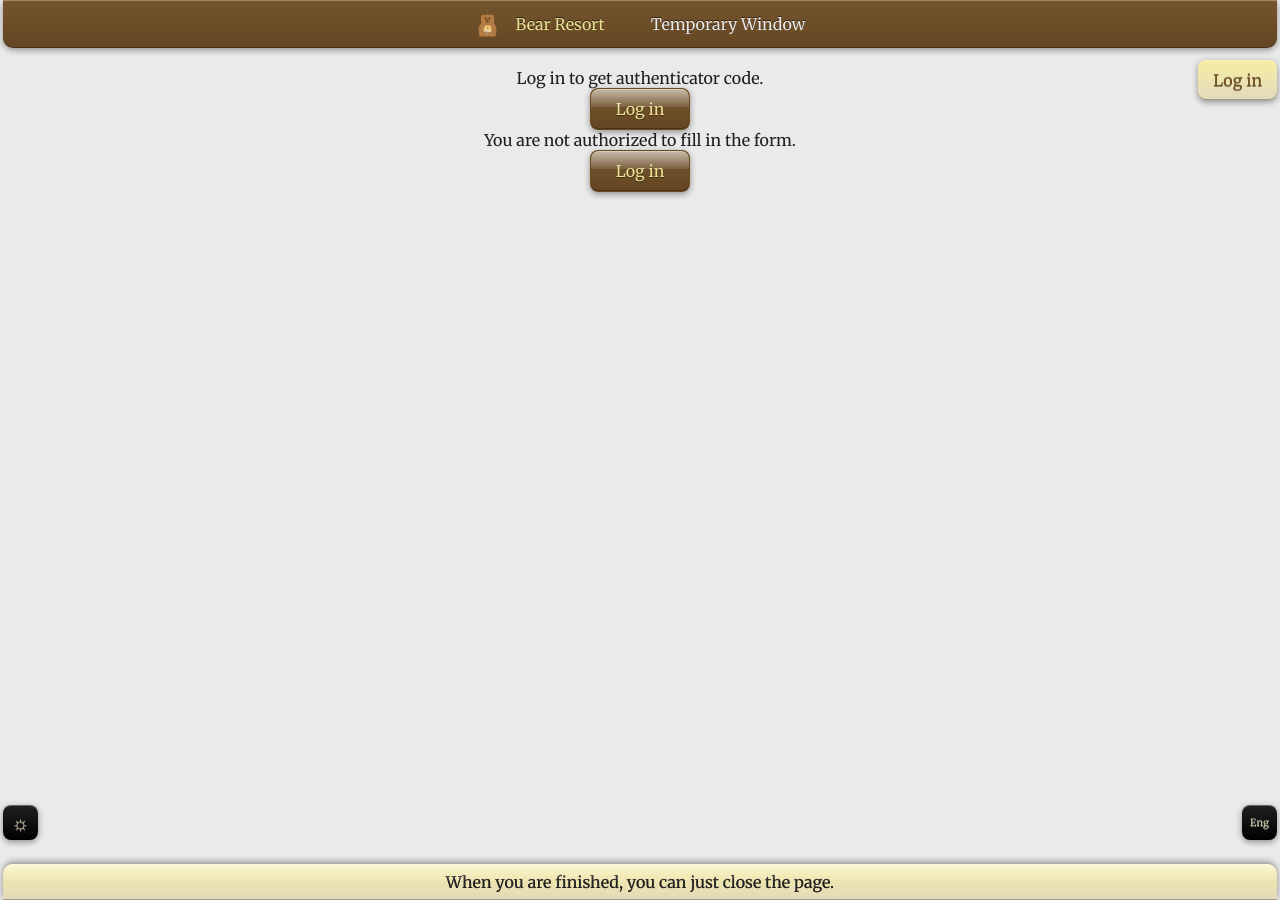
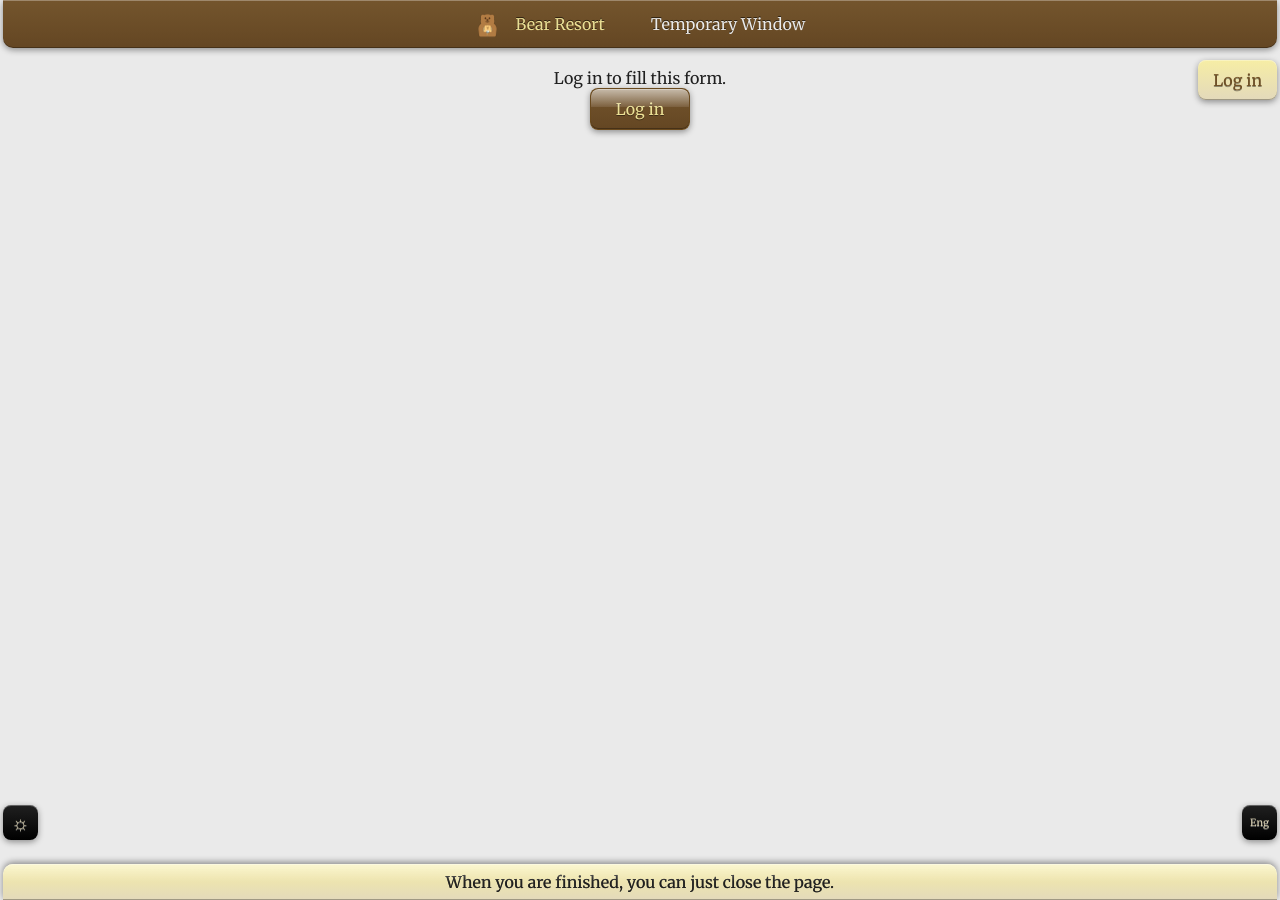
Before and after one commit to Bear-Resort/bear-resort.github.io, a Jekyll site: the page built from authenticator/form.md, in a window 1280 px wide. Built offline with Jekyll 4.4.1, drawn with Linux system fonts in a browser that asks for light colours; some of the changed lines change nothing that is shown.

Commit message:
changes to the form

```diff
--- a/authenticator/form.js
+++ b/authenticator/form.js
@@ -13,22 +13,21 @@
 const urlParams = new URLSearchParams(window.location.search);
 
 const question = urlParams.get('quest');
-const usr = urlParams.get('usr').trim();
+const usr = urlParams.get('usr');
 
 
 const rendercode = () => {
-    if (isLoggedIn()) {
-        alertDiv.style.display = "none";
-        authoDiv.style.display = "block";
+    if (!isLoggedIn()) {
+        alertDiv.style.display = "block";
+        authoDiv.style.display = "none";
         authDiv.style.display = "none";
-        renderResult();
     } else if (localStorage.getItem("loggedInUser") !== usr) {
         alertDiv.style.display = "none";
         authoDiv.style.display = "none";
         authDiv.style.display = "block";
     } else {
-        alertDiv.style.display = "block";
-        authoDiv.style.display = "none";
+        alertDiv.style.display = "none";
+        authoDiv.style.display = "block";
         authDiv.style.display = "none";
         quest.innerText = question;
     }
--- a/authenticator/form.md
+++ b/authenticator/form.md
@@ -9,12 +9,11 @@
         <button id="submit"><span class="eng">Submit</span><span class="chn">提交</span></button>
     </div>
     <div id="alert">
-        <span class="eng">Log in to get authenticator code.</span><span class="chn">登录以获得验证码。</span><br>
+        <span class="eng">Log in to fill this form.</span><span class="chn">登录以填写问卷。</span><br>
         <button onclick="window.open('/assets/html/login.html')"><span class="eng">Log in</span><span class="chn">登录</span></button>
     </div>
     <div id="no-auth">
-        <span class="eng">You are not authorized to fill in the form.</span><span class="chn">你无权填写本表格。</span><br>
-        <button onclick="window.open('/assets/html/login.html')"><span class="eng">Log in</span><span class="chn">登录</span></button>
+        <span class="eng">You are not authorized to fill in the form.</span><span class="chn">你无权填写本表格。</span>
     </div>
 </div>
 
```
